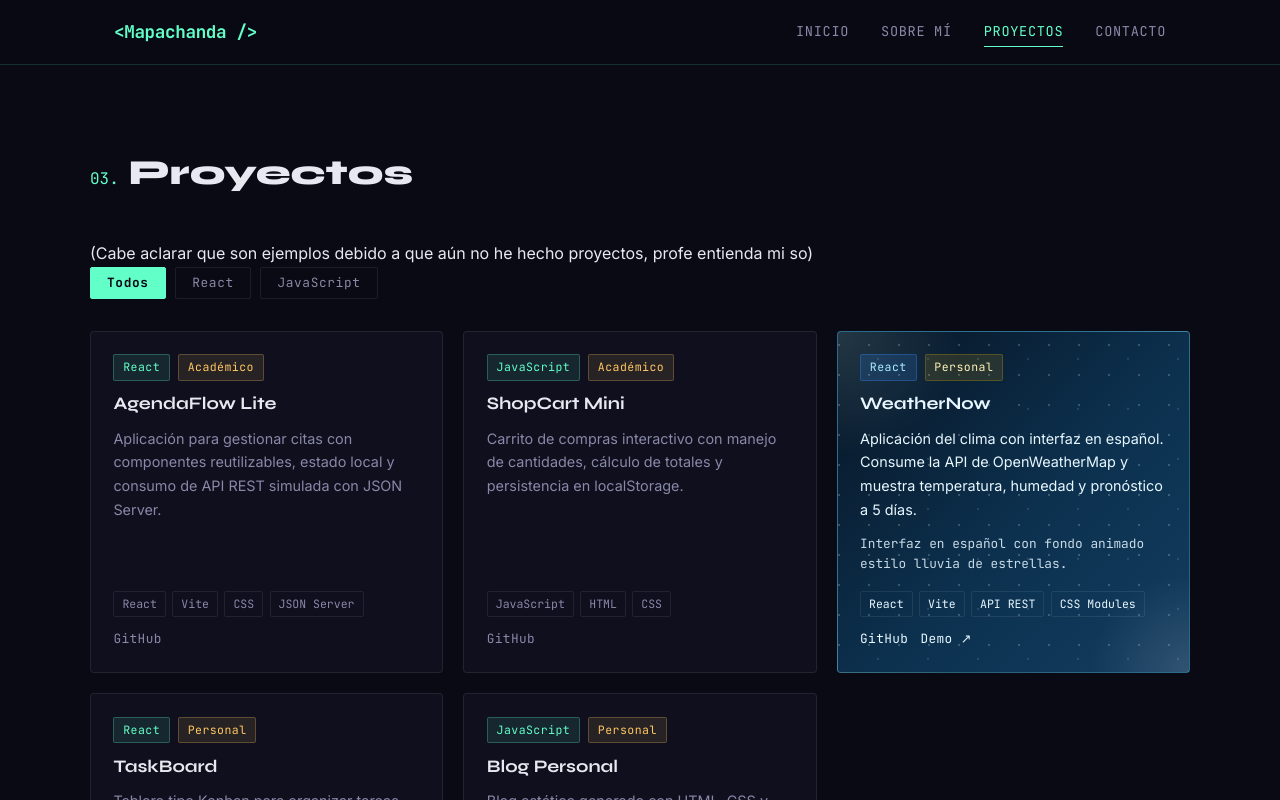
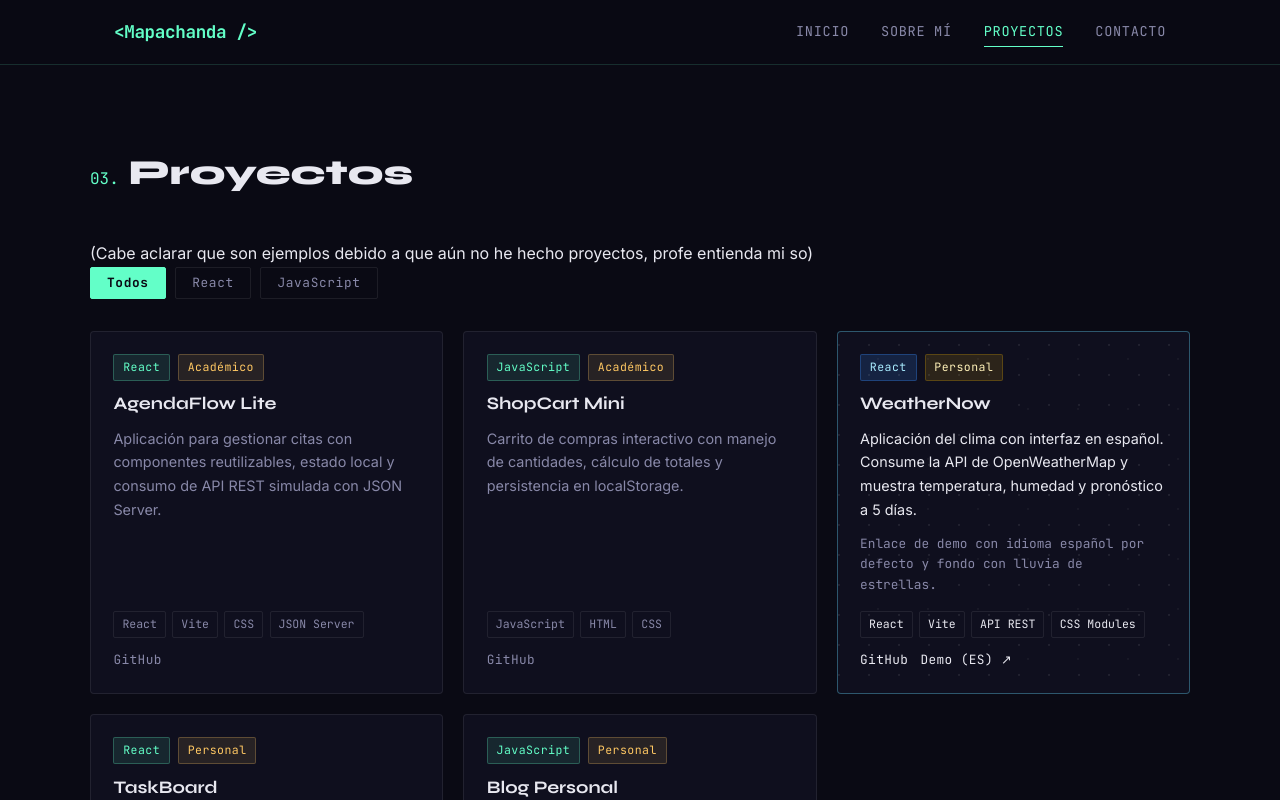
Before and after one commit to caniadaUnU/portafolio, a React (Vite) app: page /proyectos in a window 1280 px wide. Shown: the top 800 px of the page. Built offline with nearby package versions, Linux system fonts and the light colour scheme.

Commit message:
Actualizar interfaz

```diff
--- a/src/components/ProjectCard.css
+++ b/src/components/ProjectCard.css
@@ -102,11 +102,7 @@
 
 .project-card--weather {
   position: relative;
-  background: radial-gradient(circle at top left, rgba(192, 255, 255, 0.15), transparent 25%),
-    radial-gradient(circle at bottom right, rgba(255, 255, 255, 0.12), transparent 20%),
-    linear-gradient(135deg, #081423 0%, #0c314f 55%, #143c5f 100%);
   border-color: rgba(100, 220, 255, 0.35);
-  color: #e8f7ff;
   overflow: hidden;
 }
 
@@ -115,11 +111,11 @@
   position: absolute;
   inset: 0;
   background-image:
-    radial-gradient(circle, rgba(255,255,255,0.6) 1px, transparent 1px),
-    radial-gradient(circle, rgba(255,255,255,0.35) 1px, transparent 1px);
+    radial-gradient(circle, rgba(255,255,255,0.45) 1px, transparent 1px),
+    radial-gradient(circle, rgba(255,255,255,0.25) 1px, transparent 1px);
   background-size: 30px 30px, 50px 50px;
   background-position: 0 0, 15px 10px;
-  opacity: 0.35;
+  opacity: 0.18;
   animation: rain-stars 12s linear infinite;
   pointer-events: none;
 }
@@ -128,7 +124,7 @@
 .project-card--weather .project-card__description,
 .project-card--weather .project-card__tech,
 .project-card--weather .project-card__link {
-  color: #e8f7ff;
+  color: var(--text);
 }
 
 .project-card--weather .project-card__category {
@@ -147,7 +143,7 @@
   margin-top: 0.75rem;
   font-family: 'JetBrains Mono', monospace;
   font-size: 0.8rem;
-  color: rgba(232, 247, 255, 0.85);
+  color: var(--text-muted);
 }
 
 @keyframes rain-stars {
--- a/src/components/ProjectCard.jsx
+++ b/src/components/ProjectCard.jsx
@@ -2,6 +2,9 @@ import "./ProjectCard.css";
 
 export default function ProjectCard({ title, description, technologies, category, level, repositoryUrl, demoUrl }) {
   const isWeatherNow = title === "WeatherNow";
+  const demoLink = isWeatherNow && demoUrl
+    ? `${demoUrl}${demoUrl.includes("?") ? "&" : "?"}lang=es`
+    : demoUrl;
 
   return (
     <article className={`project-card ${isWeatherNow ? "project-card--weather" : ""}`}>
@@ -14,7 +17,7 @@ export default function ProjectCard({ title, description, technologies, category
         <p className="project-card__description">{description}</p>
         {isWeatherNow && (
           <p className="project-card__special-note">
-            Interfaz en español con fondo animado estilo lluvia de estrellas.
+            Enlace de demo con idioma español por defecto y fondo con lluvia de estrellas.
           </p>
         )}
       </div>
@@ -40,13 +43,13 @@ export default function ProjectCard({ title, description, technologies, category
           )}
           {demoUrl && (
             <a
-              href={demoUrl}
+              href={demoLink}
               target="_blank"
               rel="noopener noreferrer"
               className="project-card__link project-card__link--demo"
               aria-label={`Demo de ${title}`}
             >
-              Demo ↗
+              Demo {isWeatherNow ? "(ES)" : ""} ↗
             </a>
           )}
         </div>
```
